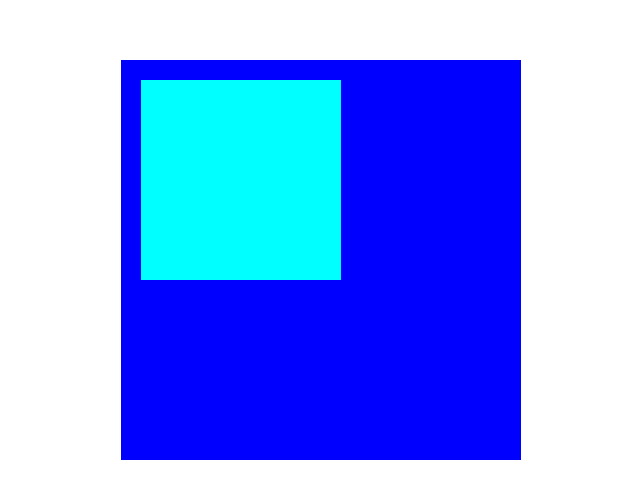
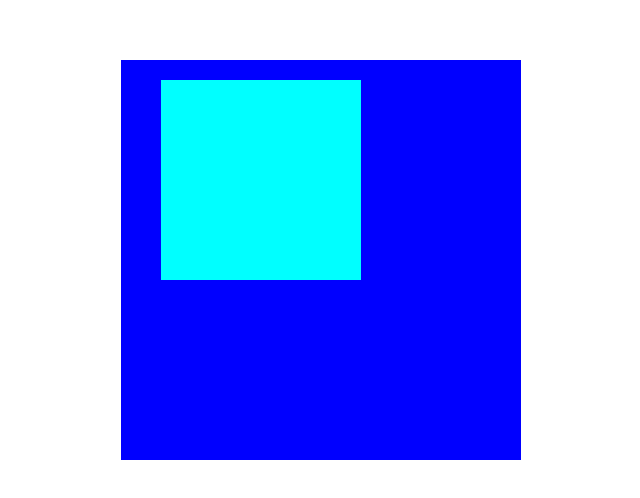
Before and after one commit to kolestom/inset-presentation, a plain HTML site: page index.html in a window 1280 px wide. Shown: the part 148-646 px from the top of the page, without its empty margins (319-959 px from the left). Drawn offline with Linux system fonts and the light colour scheme.

Commit message:
top, margin, padding optiosn added

```diff
--- a/index.html
+++ b/index.html
@@ -4,7 +4,7 @@
     <meta charset="UTF-8">
     <meta http-equiv="X-UA-Compatible" content="IE=edge">
     <meta name="viewport" content="width=device-width, initial-scale=1.0">
-    <title>Document</title>
+    <title>Inset CSS Demo</title>
     <link rel="stylesheet" href="style.css">
 </head>
 <body>
--- a/style.css
+++ b/style.css
@@ -16,7 +16,8 @@ body {
     width: 200px;
     height: 200px;
     background-color: aqua;
-    /* inset: 20px 40px; */
-    /* top: 20px; */
-    margin: 20px;
+    inset: 20px 40px;
+    /* top: 20px;
+    margin-top: 20px;
+    padding: 10px; */
 }
```
